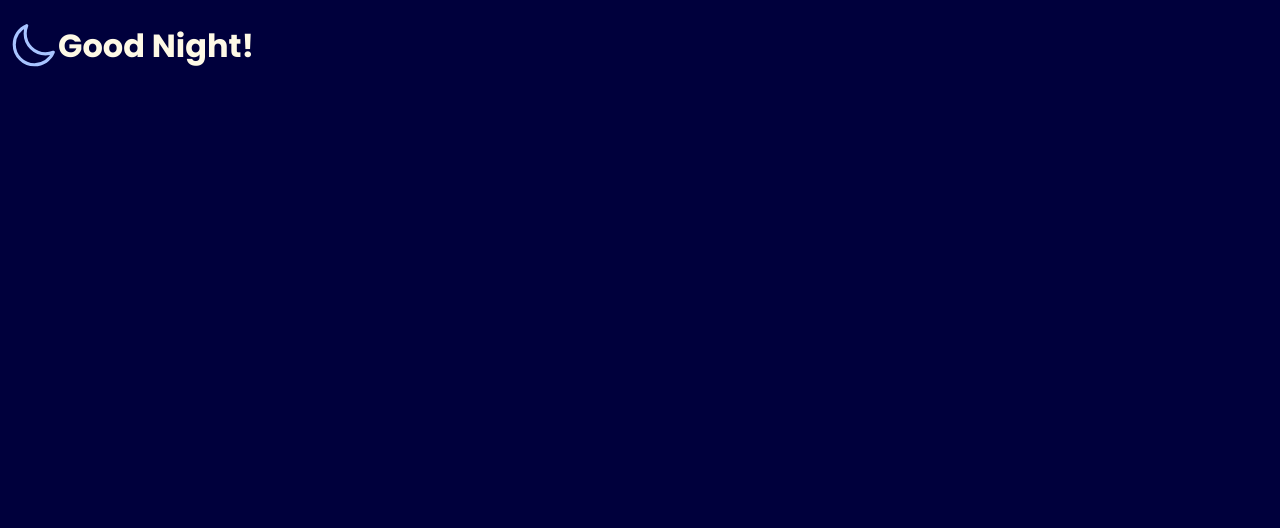
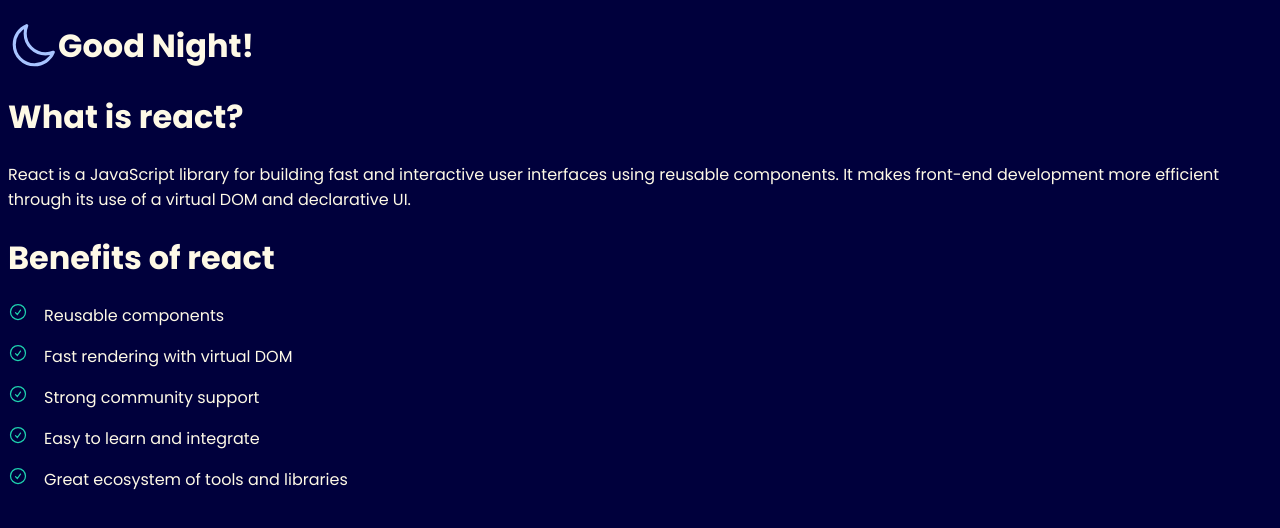
Before and after one commit to Sunnilu/atlas-react-and-jsx, a React (Vite) app: page / in a window 1280 px wide. Shown: the top 528 px of the page. Built offline with nearby package versions, Linux system fonts and the light colour scheme.

Commit message:
updated the app.jsx to include paragraph

```diff
--- a/src/App.jsx
+++ b/src/App.jsx
@@ -1,10 +1,29 @@
 import React from 'react';
 import Greeting from './components/Greeting';
+import Section from './components/Section';
 
 function App() {
   return (
     <div>
       <Greeting />
+
+      <Section title="What is react?">
+        <p>
+          React is a JavaScript library for building fast and interactive user interfaces using
+          reusable components. It makes front-end development more efficient through its use
+          of a virtual DOM and declarative UI.
+        </p>
+      </Section>
+
+      <Section title="Benefits of react">
+        <ul>
+          <li>Reusable components</li>
+          <li>Fast rendering with virtual DOM</li>
+          <li>Strong community support</li>
+          <li>Easy to learn and integrate</li>
+          <li>Great ecosystem of tools and libraries</li>
+        </ul>
+      </Section>
     </div>
   );
 }
```
